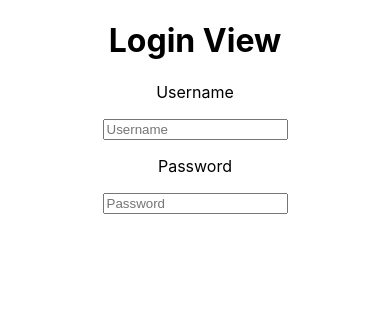
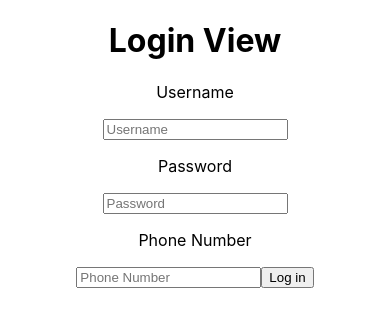
Before and after one commit to mentorsinternational/Mentors-International-Nick, a React (Create React App) app in the folder mentors-international/: page /login in a window 390 px wide. Shown: the top 326 px of the page. Built offline with nearby package versions, Linux system fonts and the light colour scheme.

Commit message:
Add phone number input & login button

```diff
--- a/mentors-international/src/components/login/LoginForm.jsx
+++ b/mentors-international/src/components/login/LoginForm.jsx
@@ -19,6 +19,16 @@ const LoginForm = props => {
         value={props.loginInfo.password}
         onChange={props.handleChange}
       />
+
+      <p>Phone Number</p>
+      <input
+        name="phone"
+        type="text"
+        placeholder="Phone Number"
+        value={props.loginInfo.phone}
+        onChange={props.handleChange}
+      />
+      <button>Log in</button>
     </form>
   );
 };
--- a/mentors-international/src/views/LoginView.jsx
+++ b/mentors-international/src/views/LoginView.jsx
@@ -6,7 +6,8 @@ class LoginView extends Component {
   state = {
     loginInfo: {
       username: "",
-      password: ""
+      password: "",
+      phone: ""
     }
   };
 
```
